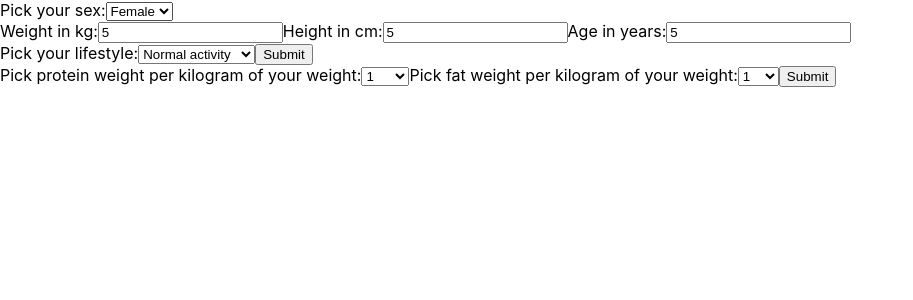
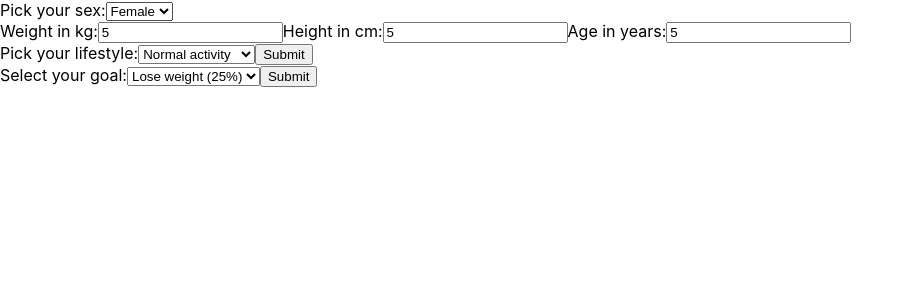
Before and after one commit to laiola/nutrition-calculator, a React (Create React App) app: page / in a window 1280 px wide. Both pictures are taken after typing "5", "5", "5" into the empty fields and a click on the input "Submit". Shown: the top 300 px of the page, without its empty margins (0-913 px from the left). Built offline with nearby package versions, Linux system fonts and the light colour scheme.

Commit message:
added GoalSelector

```diff
--- a/src/App.js
+++ b/src/App.js
@@ -5,6 +5,7 @@ import { calculateTotalIntake, calculateMacronutrient } from "././helper/nutriti
 import { FEMALE } from "./constant/Sex";
 import { NORMAL_ACTIVITY } from "./constant/Activity";
 import { ProteinRatio, FatRatio } from "./constant/NutritionRatio";
+import { GoalSelector } from "./components/goal-selector/GoalSelector";
 
 class App extends Component {
   constructor(props) {
@@ -16,8 +17,9 @@ class App extends Component {
       age: 0,
       sex: FEMALE,
       activity: NORMAL_ACTIVITY,
+      goal: 0.75,
       proteinRatio: ProteinRatio.RECOMMENDED_PROTEIN_RATIO,
-      fatRatio: FatRatio.RECOMMENDED_FAT_RATIO
+      fatRatio: FatRatio.RECOMMENDED_FAT_RATIO,
     };
   }
 
@@ -32,6 +34,16 @@ class App extends Component {
 
     this.setState({
       totalIntake: calculateTotalIntake(this.state)
+    });
+  };
+
+  handleSubmitGoal = event => {
+    event.preventDefault();
+
+    const { totalIntake, goal } = this.state;
+
+    this.setState({
+      goalIntake: totalIntake * goal
     });
   };
 
@@ -55,12 +67,18 @@ class App extends Component {
           handleSubmit={this.handleSubmitCharacteristics}
         />
         {
-          this.state.totalIntake && <NutitionRatioSelector
+          this.state.totalIntake && <GoalSelector
+            handleChange={this.handleChange}
+            handleSubmit={this.handleSubmitGoal}
+            />
+        }
+        {
+          this.state.goalIntake && <NutitionRatioSelector
             proteinRatio={this.state.proteinRatio}
             fatRatio={this.state.fatRatio}
             handleChange={this.handleChange}
             handleSubmit={this.handleSubmitNutritionRatio}
-          />
+            />
         }
       </div>
     );
--- /dev/null
+++ b/src/components/goal-selector/GoalSelector.js
@@ -0,0 +1,31 @@
+import React from 'react';
+
+const goals = [
+    {key: 0.75, value: 'Lose weight (25%)'},
+    {key: 0.80, value: 'Lose weight (20%)'},
+    {key: 0.85, value: 'Lose weight (15%)'},
+    {key: 1, value: 'Keep weight'},
+    {key: 1.15, value: 'Gain weight (15%)'},
+    {key: 1.20, value: 'Gain weight (20%)'},
+    {key: 1.25, value: 'Gain weight (25%)'},
+];
+
+export const GoalSelector = props => {
+    return (
+        <div className="goal-selector">
+            <form onSubmit={props.handleSubmit}>
+                <label>
+                    Select your goal:
+                    <select onChange={props.handleChange} name="goal">
+                        {
+                            goals.map((value, i) =>
+                                <option key={i} value={value.key}>{value.value}</option>
+                            )
+                        }
+                    </select>
+                </label>
+                <input type="submit" value="Submit"/>
+            </form>
+        </div>
+    );
+};
--- a/src/helper/nutritionCalculator.js
+++ b/src/helper/nutritionCalculator.js
@@ -14,10 +14,10 @@ const calculateBMR = (weight, height, age, sex = FEMALE) =>
 export const calculateTotalIntake = ({ weight, height, age, sex, activity = NORMAL_ACTIVITY}) =>
     ActivityCoefficient[activity] * calculateBMR(weight, height, age, sex);
 
-export const calculateMacronutrient = ({ totalIntake, weight, fatRatio, proteinRatio}) => {
+export const calculateMacronutrient = ({ goalIntake, weight, fatRatio, proteinRatio}) => {
     const fat = weight * fatRatio;
     const protein = weight * proteinRatio;
-    const carbohydrate = (totalIntake - fat * 9 - protein * 4) / 4;
+    const carbohydrate = (goalIntake - fat * 9 - protein * 4) / 4;
 
     return {
         fat,
```
